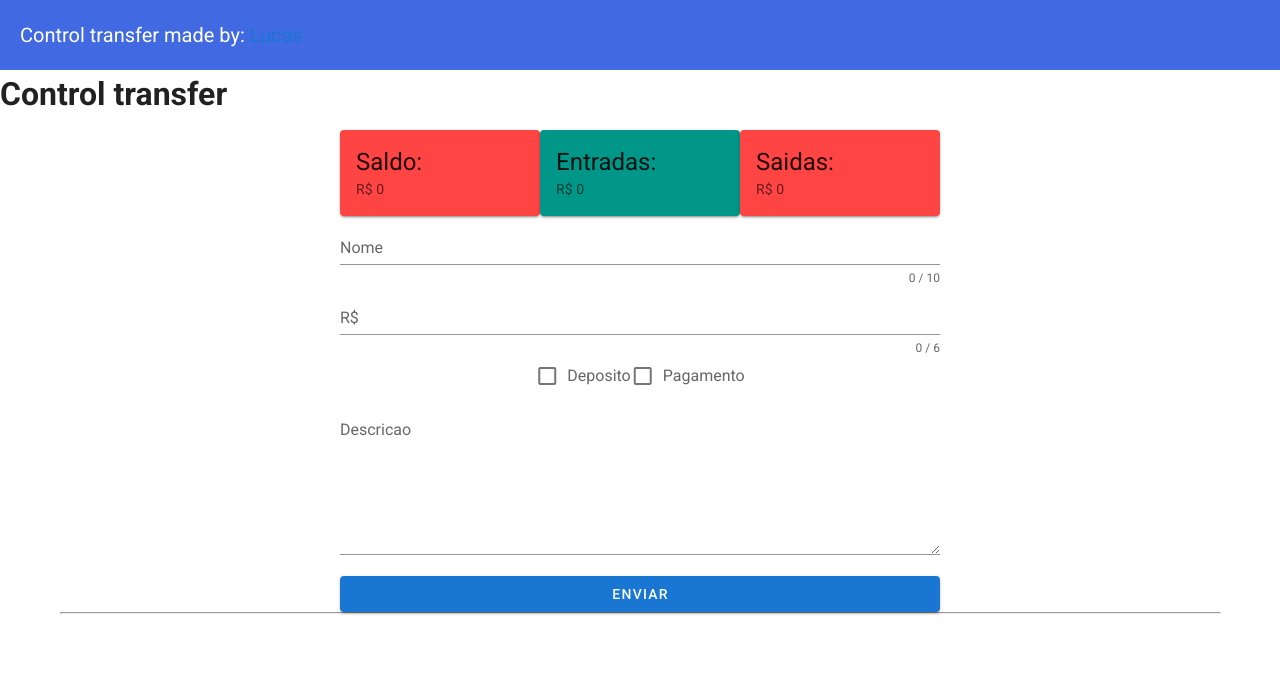
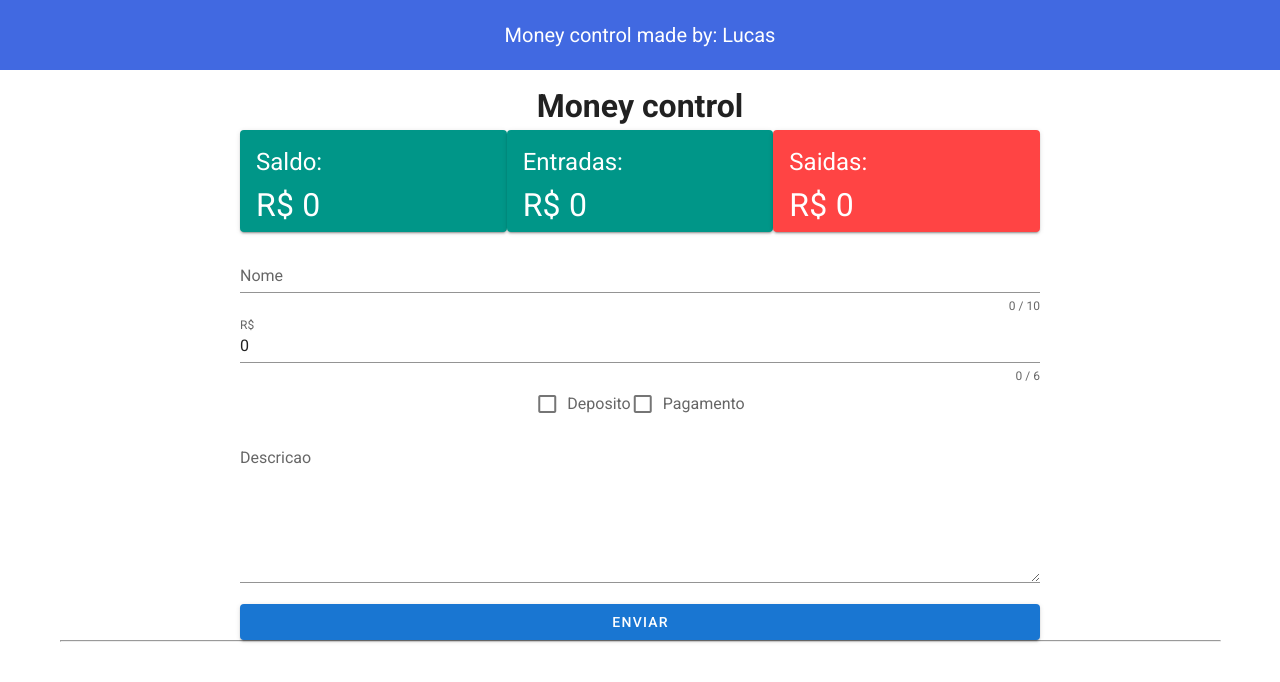
Before and after one commit to lucasdgimenez/transfernow, a Vue app: page / in a window 1280 px wide. Shown: the top 682 px of the page. Built offline with nearby package versions, Linux system fonts and the light colour scheme.

Commit message:
implantacao de vuetify na lista de transferencia

```diff
--- a/public/index.html
+++ b/public/index.html
@@ -5,7 +5,7 @@
     <meta http-equiv="X-UA-Compatible" content="IE=edge">
     <meta name="viewport" content="width=device-width,initial-scale=1.0">
     <link rel="icon" href="<%= BASE_URL %>favicon.ico">
-    <title><%= htmlWebpackPlugin.options.title %></title>
+    <title>Money Control</title>
     <link rel="stylesheet" href="https://fonts.googleapis.com/css?family=Roboto:100,300,400,500,700,900">
     <link rel="stylesheet" href="https://cdn.jsdelivr.net/npm/@mdi/font@latest/css/materialdesignicons.min.css">
   </head>
--- a/src/App.vue
+++ b/src/App.vue
@@ -1,7 +1,6 @@
 <template>
   <v-app>
     <Header/>
-    <h1>Control transfer</h1>
 
     <Form/>
   </v-app>
--- a/src/components/Form.vue
+++ b/src/components/Form.vue
@@ -4,51 +4,50 @@
       @submit.prevent="enviar"
       class="d-flex flex-column justify-center ma-auto"
     >
-      <v-row no-gutters>
-      <!--<v-row class="input-group input-group-first">
-      :class="{sald: saldo, gre: green}"
-      valorTotal > 0 ? sald : gre
-      <span :class="{sald: saldo, gre: green}">Saldo:<br/><hr/> R$ {{valorTotal}}</span>
--->
+      <h1 class="text-center">Money control</h1>
+      <v-row no-gutters class="status">
         <v-col>
           <v-card
-            :color="valorTotal > 0 ? '#009688' : '#F44'"
+            :color="valorTotal >= 0 ? '#009688' : '#F44'"
+            class="white--text"
           >
             <v-card-title class="headline">
               Saldo:
             </v-card-title>
-            <v-card-subtitle p-10>
+            <v-card-text class="white--text valor">
               R$ {{valorTotal}}
-            </v-card-subtitle>
+            </v-card-text>
           </v-card>
         </v-col>
 
         <v-col>
-          <v-card color='#009688'>
+          <v-card color='#009688' class="white--text">
             <v-card-title class="headline">
               Entradas:
             </v-card-title>
-            <v-card-subtitle p-10>
+            <v-card-text class="white--text valor">
               R$ {{valorDeposito}}
-            </v-card-subtitle>
+            </v-card-text>
           </v-card>
         </v-col>
 
         <v-col>
-          <v-card color='#F44'>
+          <v-card color='#F44' class="white--text">
             <v-card-title class="headline">
               Saidas:
             </v-card-title>
-            <v-card-subtitle p-10>
+            <v-card-text class="white--text valor">
               R$ {{valorPagamento}}
-            </v-card-subtitle>
+            </v-card-text>
           </v-card>
         </v-col>
       </v-row>
+
       <v-text-field
-        v-model="name"
+        v-model="nome"
         :counter="10"
         label="Nome"
+        class="mt-4"
         required
       >
       </v-text-field>
@@ -77,7 +76,12 @@
         </v-checkbox>
       </v-row>
 
-      <label v-if="tipo === 'deposito' || tipo === 'pagamento'">Selecione a categoria</label>
+      <label
+        v-if="tipo === 'deposito' || tipo === 'pagamento'"
+        class="text-center"
+      >
+        Selecione a categoria
+      </label>
       <v-select
         v-if="tipo === 'deposito'"
         v-model="categoria"
@@ -126,7 +130,7 @@ export default {
   },
   data() {
     return {
-      name: '', valor: null, valorTotal: 0, valorDeposito: 0, valorPagamento: 0,
+      nome: '', valor: 0, valorTotal: 0, valorDeposito: 0, valorPagamento: 0,
       tipo: '', categoria: '', selectDeposito: true, selectPagamento: false,
       dep: ["salario", "extra"], pag: ["boleto", "lazer", "educacao", "investimento"],
       transfer: [], descricao: '', saldo: false, green: true, teste: [], valorDepositoTeste: 0,
@@ -135,8 +139,8 @@ export default {
   },
   methods: {
     limpaForm() {
-      this.name = ''
-      this.valor = null
+      this.nome = ''
+      this.valor = 0
       this.descricao = ''
     },
     enviar() {
@@ -149,14 +153,13 @@ export default {
       }
 
       this.transfer.push({
-          name: this.name,
+        nome: this.nome,
         valor: parseFloat(this.valor),
         tipo: this.tipo,
         categoria: this.categoria,
         descricao: this.descricao,
         hash: Math.round(Math.random() * Date.now())
       })
-        alert("Transferencia efetuada com sucesso")
       this.limpaForm()
       console.log(this.transfer)
       this.getFromLocal()
@@ -194,6 +197,9 @@ export default {
       } else {
         this.green = false; this.saldo = true;
       }
+    },
+    tipo() {
+      console.log(this.tipo)
     }
   },
   created() {
@@ -206,78 +212,33 @@ export default {
 
 <style scoped>
 form {
-  max-width: 600px;
+  max-width: 800px;
 }
 
-form input {
-    margin-top: 10px;
-    width: 250px;
-    height: 30px;
+.valor {
+  font-size: 2rem;
 }
 
-.input-group {
-  display: flex;
+@media only screen and (max-width: 545px) {
+  .status {
+    flex-direction: column;
   }
-
-.input-group-first {
-  justify-content: space-around;
-  font-size: 25px;
-}
-
-.input-group-first span, input, textarea {
-  border: 3px solid black;
-}
-
-.input-group-first span {
-  padding: 10px; color: #fff;
-}
-
-.input-group-second, .input-group-third {
-  justify-content: space-around;
-}
-
-.input-group-second {
-  flex-direction: column;
+  .status div {
+    margin: 2px;
     align-items: center;
   }
-
-.input-group-third {
-  margin: 0 auto;
+  .card {
+    display: flex;
+    justify-content: center;
+    align-items: center;
   }
-
-.select {
-  height: 40px;
-  width: 170px;
-  margin: 0 auto;
+  .titulo_valor {
+    flex: 2;
+    background: chocolate;
   }
-
-textarea {
-  height: 70px;
-  margin-bottom: 10px;
-  margin-top: 10px;
+  .valor {
+    font-size: 1.5rem;
+    flex: 2;
   }
-
-.btn {
-  background: chocolate;
-  color: #fff;
-  width: 200px;
-  border: 0;
-  margin: 0 auto;
-  padding: 10px;
-  font-size: 20px;
-  cursor: pointer;
-  border-radius: 5px;
-}
-
-.btn:hover {
-  background: crimson;
-}
-
-.sald {
-  background: red;
-}
-
-.gre {
-  background: green;
 }
 </style>
--- a/src/components/Header.vue
+++ b/src/components/Header.vue
@@ -1,7 +1,7 @@
 <template>
-  <footer class="footer">
-    Control transfer made by: <a href="https://github.com/lucasdgimenez" target="_blank" rel="noopener noreferrer">Lucas</a>
-  </footer>
+  <header class="header text-center" color='success'>
+    Money control made by: <a class="white--text" href="https://github.com/lucasdgimenez" target="_blank" rel="noopener noreferrer">Lucas</a>
+  </header>
 </template>
 
 <script>
@@ -11,7 +11,7 @@ export default {
 </script>
 
 <style scoped>
-.footer {
+.header {
   background-color: royalblue;
   color: #fff;
   padding: 20px;
--- a/src/components/ListTransfer.vue
+++ b/src/components/ListTransfer.vue
@@ -1,24 +1,20 @@
 <template>
-    <table id="t01" v-if="lista.length > 0">
-        <tr>
-          <th>Nome</th>
-          <th>Valor</th>
-          <th>Tipo</th>
-          <th>Categoria</th>
-          <th>Descrição</th>
-          <th>Hash</th>
-          <th>Excluir</th>
-        </tr>
-        <tr v-for="(item, index) in lista" :key="index" class="linha" :class="{entry: item.tipo === 'deposito' ? true : false}">
-          <td>{{item.name}}</td>
-          <td>{{item.valor}}</td>
-          <td >{{item.tipo}}</td>
-          <td>{{item.categoria}}</td>
-          <td>{{item.descricao}}</td>
-          <td>{{item.hash}}</td>
-          <td><button class="excluir" @click="deleteItem(item.hash)">X</button></td>
-        </tr>
-    </table>
+  <v-col class="table d-flex flex-wrap justify-space-around ma-auto">
+    <v-card
+      v-for="item in lista" :key="item.hash"
+      class="d-flex white--text mt-20 registro mb-4"
+      :color="item.tipo === 'deposito' ? '#009688' : '#F44'"
+    >
+      <article>
+        <label>Nome: {{item.nome}} </label>
+        <label>Valor: {{item.valor}} </label>
+        <label>Tipo: {{item.tipo}}</label>
+        <label>Categoria: {{item.categoria}} </label>
+        <label>Descrição: {{item.descricao}} </label>
+      </article>
+      <v-btn class="error" @click="deleteItem(item.hash)">X</v-btn>
+    </v-card>
+  </v-col>
 </template>
 
 <script>
@@ -35,35 +31,24 @@ export default {
 </script>
 
 <style scoped>
-table {
-  width:1000px; margin: 0 auto;
+.table {
+  max-width: 800px;
+  font-size: 1.5rem;
 }
-table, th, td {
-  border: 1px solid black;
-  border-collapse: collapse;
+
+.registro {
+  border: 3px solid #000;
 }
-th, td {
-  padding: 15px;
-  text-align: left;
-  font-weight: bold; font-size: 20px;
+
+article {
+  display: flex;
+  flex-direction: column;
+  width: 300px;
 }
-#t01 th {
-  background-color: black;
+
+.excluir {
+  height: 1rem;
+  width: 1rem;
   color: white;
 }
-.linha {
-    color: white;
-    background: #d4707a;
-}
-.entry {
-  background: #40c26e;
-}
-
-
-.excluir {
-  background: red;
-  border-radius: 50%;
-  color: white;
-  border: none;
-}
 </style>
```
Lines whose indentation alone changed are shown as unchanged.
